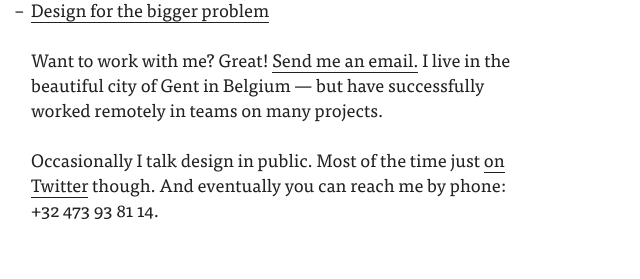
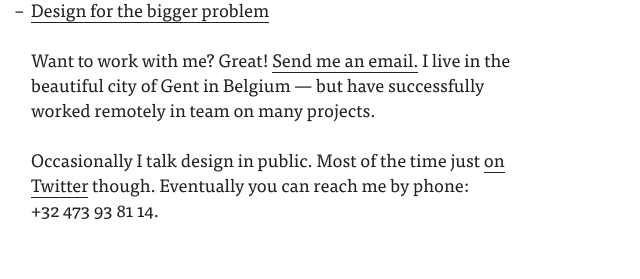
Before and after one commit to thomasbyttebier/thomasbyttebier, a Jekyll site: the page built from about.md, in a window 1280 px wide. Shown: the part 630-909 px from the top of the page, without its empty margins (0-640 px from the left). Built offline with Jekyll 4.4.1, drawn with Linux system fonts in a browser that asks for light colours.

```diff
--- a/_includes/head.html
+++ b/_includes/head.html
@@ -24,7 +24,8 @@
 
     <link rel="canonical" href="{{ page.url | replace:'index.html','' | prepend: site.baseurl | prepend: site.url }}">
 
-    <link rel="alternate" type="application/rss+xml" title="{{ site.title }}" href="{{ "/feed.xml" | prepend: site.baseurl | prepend: site.url }}">
+    <!--<link rel="alternate" type="application/rss+xml" title="{{ site.title }}" href="{{ "/feed.xml" | prepend: site.baseurl | prepend: site.url }}">-->
+    <link rel="alternate" type="application/rss+xml" href="http://feeds.feedburner.com/thehotseat" />
 
     <meta property="og:title" content="Thomas Byttebier">
     <meta property="og:type" content="profile">
--- a/about.md
+++ b/about.md
@@ -11,6 +11,6 @@ If you want to know more, here's a few key articles on [my blog]({{ site.baseurl
 
 {% include featured-posts.html %}
 
-Want to work with me? Great! [Send me an email.](mailto:{{ site.email | encode_email }}) I live in the beautiful city of Gent in Belgium — but have successfully worked remotely in teams on many projects.
+Want to work with me? Great! [Send me an email.](mailto:{{ site.email | encode_email }}) I live in the beautiful city of Gent in Belgium — but have successfully worked remotely in team on many projects.
 
-Occasionally I talk design in public. Most of the time just [on Twitter](https://twitter.com/bytte) though. And eventually you can reach me by phone: +32&nbsp;473&nbsp;93&nbsp;81&nbsp;14.
+Occasionally I talk design in public. Most of the time just [on Twitter](https://twitter.com/bytte) though. Eventually you can reach me by phone: +32&nbsp;473&nbsp;93&nbsp;81&nbsp;14.
```
